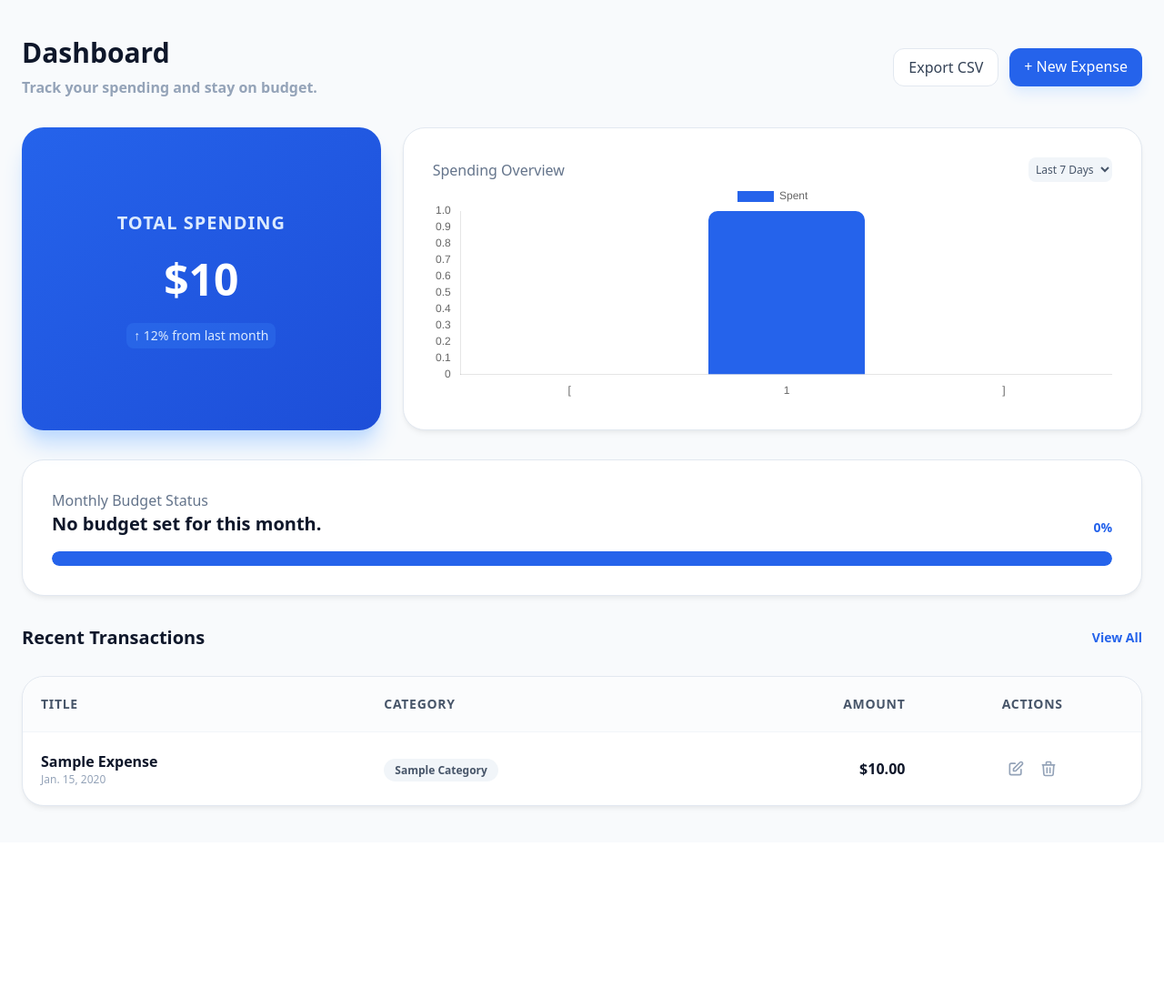
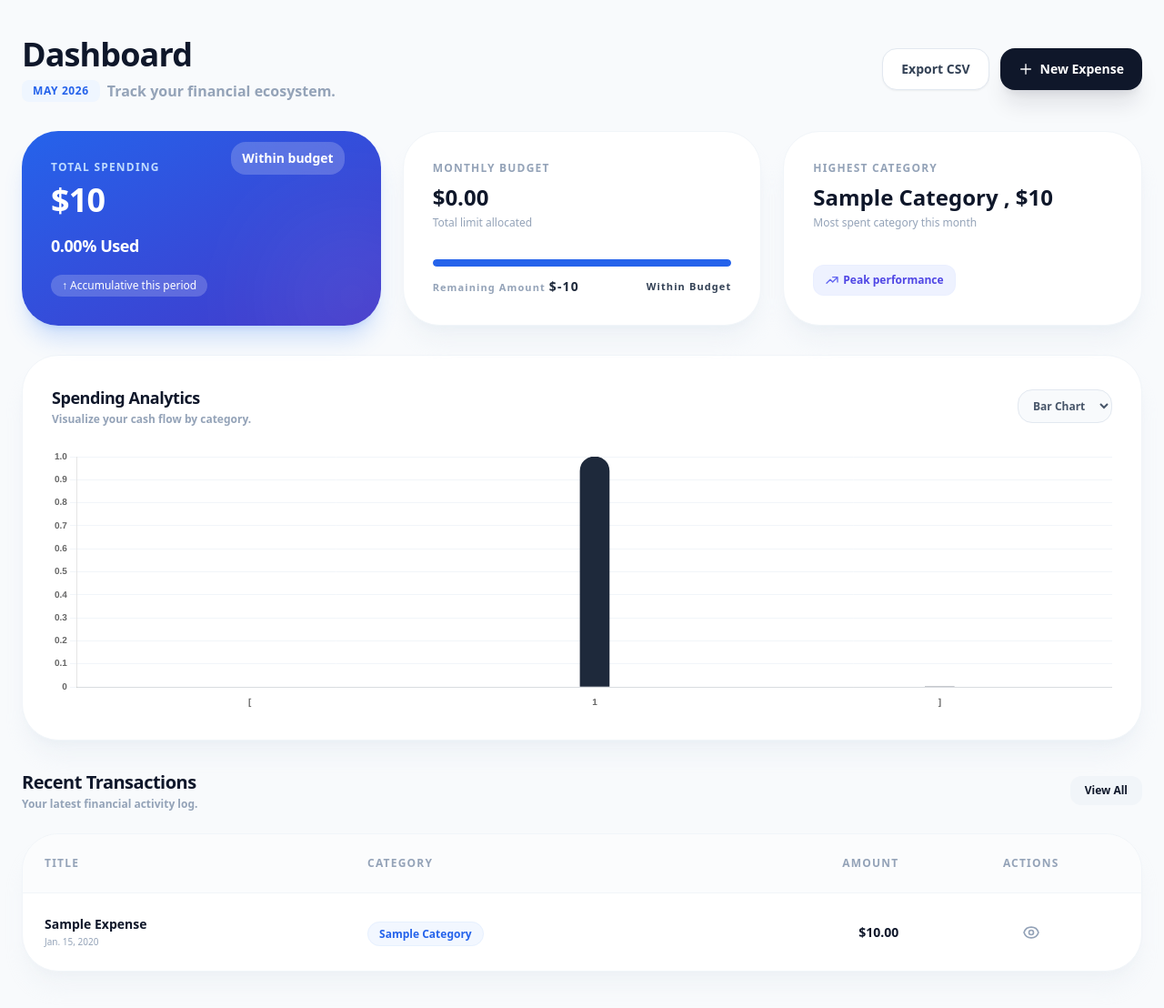
Before and after one commit to Nejat-33/Spent-Wisely-Using-Django, a Django app: page / in a window 1280 px wide. Shown: the part 81-1189 px from the top of the page at 91% size. Before the commit the page ends 971 px from the top, so only its background shows below. Run offline with Django 5.2, Linux system fonts and the light colour scheme; a user stored in the database is signed in; tables that the repository leaves empty hold one stand-in row (values such as "Sample post"); some libraries are stand-ins or nearby versions; some web fonts are replaced.

Commit message:
statistics added to user dashbboard

```diff
--- a/expense/models.py
+++ b/expense/models.py
@@ -1,5 +1,6 @@
 from django.db import models
 from django.contrib.auth.models import User
+from datetime import datetime
 
 
 class Category(models.Model):
@@ -15,7 +16,7 @@ class Expense(models.Model):
     amount = models.DecimalField(max_digits=10, decimal_places=2)
     category = models.ForeignKey(Category, on_delete=models.SET_NULL, null=True)
     description = models.TextField()
-    date = models.DateField()
+    date = models.DateField(default=datetime.now)
     created_at = models.DateTimeField(auto_now_add=True)
 
 
--- a/expense/templates/expenses/dashboard.html
+++ b/expense/templates/expenses/dashboard.html
@@ -2,113 +2,147 @@
 
 {% block content %}
 <div class="space-y-8">
-    <div class="flex flex-col md:flex-row justify-between items-start md:items-center gap-4">
+    <div class="flex flex-col md:flex-row justify-between items-start md:items-center gap-6">
         <div>
-            <h2 class="text-3xl font-bold text-slate-900">Dashboard</h2>
-            <p class="text-slate-400 font-bold mt-2">Track your spending and stay on budget.</p>
+            <h2 class="text-4xl font-black tracking-tight text-slate-900">Dashboard</h2>
+            <div class="flex items-center gap-2 mt-2">
+                <span class="bg-blue-50 text-blue-600 px-3 py-1 rounded-lg text-xs font-black tracking-wider uppercase">
+                    {{ current_month }}
+                </span>
+                <p class="text-slate-400 font-bold">Track your financial ecosystem.</p>
+            </div>
         </div>
         <div class="flex gap-3">
-            <button class="bg-white border border-slate-200 text-slate-700 px-4 py-2 rounded-xl font-medium hover:bg-slate-50 transition">Export CSV</button>
-            <a href="{% url 'add_expense' %}" class="bg-blue-600 text-white px-4 py-2 rounded-xl font-medium hover:bg-blue-700 transition shadow-lg shadow-blue-100">+ New Expense</a>
+            <button class="bg-white border border-slate-200 text-slate-700 px-5 py-3 rounded-2xl font-bold text-sm hover:bg-slate-50 transition shadow-sm">
+                Export CSV
+            </button>
+            <a href="{% url 'add_expense' %}" class="bg-slate-900 text-white px-5 py-3 rounded-2xl font-bold text-sm hover:bg-slate-800 transition shadow-xl shadow-slate-900/10 flex items-center gap-2">
+                <svg xmlns="http://www.w3.org/2000/svg" class="h-4 w-4" fill="none" viewBox="0 0 24 24" stroke="currentColor">
+                    <path stroke-linecap="round" stroke-linejoin="round" stroke-width="2" d="M12 4v16m8-8H4" />
+                </svg>
+                New Expense
+            </a>
         </div>
     </div>
 
-    <div class="grid grid-cols-1  md:grid-cols-3 gap-6">
-        <div class="soft-card p-8 rounded-3xl bg-gradient-to-br flex flex-col items-center justify-center from-blue-600 to-blue-700 text-white border-none shadow-xl shadow-blue-200">
-            <p class="text-blue-100 text-xl font-bold mb-4 uppercase tracking-wider">Total Spending</p>
-            <h2 class="text-5xl font-extrabold mt-2">  ${{ total_spent }}</h2>
-            <div class="mt-6 flex items-center gap-2 text-blue-100 text-sm">
-                <span class="bg-blue-500/30 px-2 py-1 rounded-lg">↑ 12% from last month</span>
-            </div>
+    <div class="grid grid-cols-1 md:grid-cols-3 gap-6">
+        <div class="p-8 rounded-[2.5rem] bg-gradient-to-br from-blue-600 to-indigo-700 text-white border-none shadow-xl shadow-blue-500/20 relative overflow-hidden group">
+            <div class="absolute -bottom-12 -right-12 w-40 h-40 bg-white/10 rounded-full blur-3xl group-hover:bg-white/15 transition-all"></div>
+            <p class="text-blue-200 text-xs font-black tracking-widest uppercase mb-2">Total Spending</p>
+            <h2 class="text-4xl font-black tracking-tight mt-1 mb-4">${{ total_spent|default:0.00 }}</h2>
+            <p class="text-lg font-black tracking-tight mt-1 mb-4">{{ budget_percent|default:0|floatformat:2 }}% Used</p>
+
+            <span class="absolute right-10 top-3 text-sm font-black  bg-white/20 backdrop-blur-md text-indigo-600 font-blacktext-xs px-3 py-2 rounded-2xl inline-flex items-center gap-1">
+
+                <span class=" {% if is_over_budget %} text-red-500 {% else %} text-white {% endif %}">
+                            {% if is_over_budget %}Exceeded limit!{% else %}Within budget{% endif %}
+                        </span>
+            </span>
+            <p class="inline-flex items-center gap-1 text-xs bg-white/20 px-3 py-1 rounded-full backdrop-blur-md">
+                ↑ Accumulative this period
+            </p>
         </div>
 
-        <div class="soft-card p-8 rounded-3xl col-span-1 md:col-span-2 flex flex-col justify-between">
-            <div class="flex justify-between items-center">
-                <p class="text-slate-500 font-medium">Spending Overview</p>
-                <select class="text-xs bg-slate-100 border-none rounded-lg p-1 text-slate-600 outline-none">
-                    <option>Last 7 Days</option>
-                    <option>Monthly</option>
-                </select>
+        <div class="p-8 rounded-[2.5rem] bg-white border border-slate-100 shadow-xl shadow-slate-200/40 flex flex-col justify-between">
+            <div>
+                <p class="text-slate-400 text-xs font-black tracking-widest uppercase mb-2">Monthly Budget</p>
+                <h3 class="text-2xl font-black text-slate-900">
+                    ${{ budget_amount|default:0.00|floatformat:2 }}
+                </h3>
+                <p class="text-xs text-slate-400 mt-1">Total limit allocated</p>
             </div>
 
-    <div class="h-60">
-        <canvas id="categoryChart"></canvas>
+            <div class="mt-6">
+                <div class="w-full bg-slate-100 h-2 rounded-full overflow-hidden">
+                    <div class="h-full {% if is_over_budget %}bg-red-500{% else %}bg-blue-600{% endif %} rounded-full transition-all duration-500"
+                         style="width: '{{ budget_percent|default:0 }}%'"></div>
                 </div>
+                <div class="flex justify-between items-center mt-3 text-[11px] font-black tracking-widest text-slate-400 capitalize">
+                    <span>Remaining Amount <span class="text-sm text-slate-800" >${{ remaining_amount }}</span> </span>
+                    <span class="{% if is_over_budget %}text-red-500 font-bold{% else %}text-slate-700{% endif %}">
+                        {% if is_over_budget %}Exceeded limit!{% else %}Within budget{% endif %}
+                    </span>
                 </div>
             </div>
         </div>
 
-    <div class="soft-card p-8 rounded-3xl my-8">
-    <div class="flex justify-between items-end mb-4">
+        <div class="p-8 rounded-[2.5rem] bg-white border border-slate-100 shadow-xl shadow-slate-200/40 flex flex-col justify-between">
             <div>
-            <p class="text-slate-500 font-medium">Monthly Budget Status</p>
-            <h4 class="text-xl font-bold text-slate-900">
-                {% if budget_amount > 0 %}
-                    ${{ total_spent }} of ${{ budget_amount|floatformat:2 }}
-                {% else %}
-                    No budget set for this month.
-                {% endif %}
-            </h4>
+                <p class="text-slate-400 text-xs font-black tracking-widest uppercase mb-2">Highest Category</p>
+                <h3 class="text-2xl font-black text-slate-900 capitalize">
+                    {{ highest_category_name |default:"No expense" }} , ${{ highest_category_total_sum }}
+                </h3>
+                <p class="text-xs text-slate-400 mt-1">Most spent category this month</p>
             </div>
-        <span class="text-sm font-bold {% if is_over_budget %}text-red-500{% else %}text-blue-600{% endif %}">
-            {{ budget_percent|floatformat }}%
+            <div class="mt-6">
+                <span class="bg-indigo-50 text-indigo-600 border border-indigo-100/30 font-bold text-xs px-3 py-2 rounded-xl inline-flex items-center gap-1">
+                    <svg xmlns="http://www.w3.org/2000/svg" class="h-4 w-4 text-indigo-500" fill="none" viewBox="0 0 24 24" stroke="currentColor">
+                        <path stroke-linecap="round" stroke-linejoin="round" stroke-width="2" d="M13 7h8m0 0v8m0-8l-8 8-4-4-6 6" />
+                    </svg>
+                    <span>Peak performance</span>
                 </span>
             </div>
-
-    <div class="w-full bg-slate-100 rounded-full h-4 overflow-hidden">
-        <div class="h-full transition-all duration-500 rounded-full {% if is_over_budget %}bg-red-500 shadow-lg shadow-red-100{% else %}bg-blue-600 shadow-lg shadow-blue-100{% endif %}"
-             style="width: '{{ budget_percent }}%'">
         </div>
     </div>
 
-    {% if is_over_budget %}
-        <p class="text-red-500 text-xs mt-3 font-semibold flex items-center gap-1">
-            ⚠️ You have exceeded your monthly limit!
-        </p>
-    {% endif %}
+    <div class="p-8 rounded-[2.5rem] bg-white border border-slate-100 shadow-xl shadow-slate-200/40">
+        <div class="flex justify-between items-center mb-6">
+            <div>
+                <h4 class="text-lg font-black text-slate-900 tracking-tight">Spending Analytics</h4>
+                <p class="text-slate-400 text-xs font-bold mt-0.5">Visualize your cash flow by category.</p>
+            </div>
+            <select class="text-xs font-bold bg-slate-50 border border-slate-200 rounded-2xl py-2 px-3 text-slate-600 focus:outline-none focus:border-blue-500">
+                <option>Bar Chart</option>
+            </select>
+        </div>
+        <div class="h-72">
+            <canvas id="categoryChart"></canvas>
+        </div>
     </div>
 
     <div>
-        <div class="flex justify-between items-center my-7">
-            <h3 class="text-xl font-bold text-slate-900">Recent Transactions</h3>
-            <a href="#" class="text-blue-600 text-sm font-semibold hover:underline">View All</a>
+        <div class="flex justify-between items-center my-6">
+            <div>
+                <h3 class="text-xl font-black text-slate-900 tracking-tight">Recent Transactions</h3>
+                <p class="text-slate-400 text-xs font-bold mt-0.5">Your latest financial activity log.</p>
+            </div>
+            <a href="{% url 'expense' %}" class="text-slate-900 text-xs font-black bg-slate-100 hover:bg-slate-200 px-4 py-2 rounded-xl transition">
+                View All
+            </a>
         </div>
 
-        <div class="soft-card rounded-3xl overflow-hidden">
+        <div class="rounded-[2.5rem] bg-white border border-slate-100 shadow-xl shadow-slate-200/30 overflow-hidden">
             <table class="w-full text-left border-collapse">
                 <thead>
                     <tr class="bg-slate-50/50 border-b border-slate-100">
-                        <th class="p-5 text-sm font-semibold text-slate-600 uppercase tracking-wider">Title</th>
-                        <th class="p-5 text-sm font-semibold text-slate-600 uppercase tracking-wider">Category</th>
-                        <th class="p-5 text-sm font-semibold text-slate-600 uppercase tracking-wider text-right">Amount</th>
-                        <th class="p-5 text-sm font-semibold text-slate-600 uppercase tracking-wider text-center">Actions</th>
+                        <th class="p-6 text-xs font-black text-slate-400 uppercase tracking-widest">Title</th>
+                        <th class="p-6 text-xs font-black text-slate-400 uppercase tracking-widest">Category</th>
+                        <th class="p-6 text-xs font-black text-slate-400 uppercase tracking-widest text-right">Amount</th>
+                        <th class="p-6 text-xs font-black text-slate-400 uppercase tracking-widest text-center">Actions</th>
                     </tr>
                 </thead>
-                <tbody class="divide-y divide-slate-100">
+                <tbody class="divide-y divide-slate-50">
                     {% for expense in expenses %}
-                    <tr class="hover:bg-slate-50/80 transition-colors group">
-                        <td class="p-5">
-                            <p class="font-semibold text-slate-900 capitalize">{{ expense.title }}</p>
-                            <p class="text-xs text-slate-400 ">{{ expense.date }}</p>
+                    <tr class="hover:bg-slate-50/60 transition-colors group">
+                        <td class="p-6">
+                            <p class="font-black text-slate-900 capitalize text-sm">{{ expense.title }}</p>
+                            <p class="text-[10px] text-slate-400 font-medium mt-0.5">{{ expense.date }}</p>
                         </td>
-                        <td class="p-5">
-                            <span class="bg-slate-100 text-slate-600 px-3 py-1 capitalize rounded-full text-xs font-bold">
+                        <td class="p-6">
+                            <span class="bg-blue-50/80 text-blue-600 border border-blue-100/50 px-3 py-1 capitalize rounded-full text-xs font-black">
                                 {{ expense.category }}
                             </span>
                         </td>
-                        <td class="p-5 text-right font-bold text-slate-900">
+                        <td class="p-6 text-right font-black text-slate-900 text-sm">
                             ${{ expense.amount }}
                         </td>
-                        <td class="p-5">
-                            <div class="flex justify-center gap-4  transition-opacity">
-                                <a href="{% url 'edit_expense' expense.pk %}" class="text-slate-400 hover:text-blue-600 transition">
+                        <td class="p-6">
+                            <div class="flex justify-center gap-4 items-center">
+                                <a href="{% url 'expense_detail' expense.pk %}" class="p-2 text-slate-400 hover:text-blue-600 hover:bg-blue-50 rounded-lg transition" title="View Detail">
     <svg xmlns="http://www.w3.org/2000/svg" class="h-5 w-5" fill="none" viewBox="0 0 24 24" stroke="currentColor">
-                                        <path stroke-linecap="round" stroke-linejoin="round" stroke-width="2" d="M11 5H6a2 2 0 00-2 2v11a2 2 0 002 2h11a2 2 0 002-2v-5m-1.414-9.414a2 2 0 112.828 2.828L11.828 15H9v-2.828l8.586-8.586z" />
-                                    </svg>
-                                </a>
-                                <a href="{% url 'delete_expense' expense.pk %}" class="text-slate-400 hover:text-red-500 transition">
-                                    <svg xmlns="http://www.w3.org/2000/svg" class="h-5 w-5" fill="none" viewBox="0 0 24 24" stroke="currentColor">
-                                        <path stroke-linecap="round" stroke-linejoin="round" stroke-width="2" d="M19 7l-.867 12.142A2 2 0 0116.138 21H7.862a2 2 0 01-1.995-1.858L5 7m5 4v6m4-6v6m1-10V4a1 1 0 00-1-1h-4a1 1 0 00-1 1v3M4 7h16" />
+        <!-- Eye Icon -->
+        <path stroke-linecap="round" stroke-linejoin="round" stroke-width="2" d="M15 12a3 3 0 11-6 0 3 3 0 016 0z" />
+        <path stroke-linecap="round" stroke-linejoin="round" stroke-width="2" d="M2.458 12C3.732 7.943 7.523 5 12 5c4.478 0 8.268 2.943 9.542 7-1.274 4.057-5.064 7-9.542 7-4.477 0-8.268-2.943-9.542-7z" />
     </svg>
 </a>
                             </div>
@@ -116,8 +150,11 @@
                     </tr>
                     {% empty %}
                     <tr>
-                        <td colspan="4" class="p-10 text-center text-slate-400">
-                            No expenses found. Start by adding one!
+                        <td colspan="4" class="p-20 text-center text-slate-400 font-medium">
+                            <div class="flex flex-col items-center">
+                                <span class="text-3xl mb-2">📭</span>
+                                No expenses found. Start by recording your first transaction!
+                            </div>
                         </td>
                     </tr>
                     {% endfor %}
@@ -126,12 +163,12 @@
         </div>
     </div>
 </div>
+
 {{ labels|json_script:"labels-data" }}
 {{ data|json_script:"values-data" }}
 <script src="https://cdn.jsdelivr.net/npm/chart.js"></script>
 
 <script>
-
     const rawLabels = JSON.parse(document.getElementById('labels-data').textContent);
     const rawData = JSON.parse(document.getElementById('values-data').textContent);
 
@@ -144,24 +181,49 @@ const rawLabels = JSON.parse(document.getElementById('labels-data').textContent)
                 datasets: [{
                     label: 'Spent',
                     data: rawData,
-                    backgroundColor: '#2563eb',
-                    borderRadius: 10,
+                    backgroundColor: '#1e293b',
+                    borderRadius: 16,
+                    barThickness: 32,
                 }]
             },
             options: {
                 responsive: true,
                 maintainAspectRatio: false,
                 scales: {
-                    y: { beginAtZero: true, grid: { display: false } },
-                    x: { grid: { display: false } }
+                    y: {
+                        beginAtZero: true,
+                        grid: {
+                            color: '#f1f5f9'
+                        },
+                        ticks: {
+                            font: {
+                                weight: 'bold',
+                                size: 10
+                            }
+                        }
+                    },
+                    x: {
+                        grid: {
+                            display: false
+                        },
+                        ticks: {
+                            font: {
+                                weight: 'bold',
+                                size: 10
+                            }
+                        }
+                    }
+                },
+                plugins: {
+                    legend: {
+                        display: false
+                    }
                 }
             }
         });
     } else {
-
         document.getElementById('categoryChart').parentElement.innerHTML =
-            '<p class="text-slate-400 text-center mt-10">Add an expense to see your chart!</p>';
+            '<p class="text-slate-400 text-center text-sm font-bold mt-20">Add an expense to see your spending insights chart!</p>';
     }
 </script>
-
 {% endblock %}
--- a/expense/templates/expenses/delete_expense.html
+++ b/expense/templates/expenses/delete_expense.html
@@ -20,7 +20,7 @@
             <button type="submit" class="w-full bg-red-500 hover:bg-red-600 text-white p-4 rounded-2xl font-bold transition-all shadow-lg shadow-red-200">
                 Yes, Delete Permanently
             </button>
-            <a href="{% url 'dashboard' %}" class="w-full bg-slate-100 hover:bg-slate-200 text-slate-600 p-4 rounded-2xl font-bold transition-all text-center">
+            <a href="{% url 'expense' %}" class="w-full bg-slate-100 hover:bg-slate-200 text-slate-600 p-4 rounded-2xl font-bold transition-all text-center">
                 No, Keep it
             </a>
         </form>
--- a/expense/templates/expenses/set_budget.html
+++ b/expense/templates/expenses/set_budget.html
@@ -1,8 +1,9 @@
 {% extends 'expenses/base.html' %}
 
 {% block content %}
-<div class="max-w-xl mx-auto py-16">
+<div class="max-w-xl mx-auto py-5">
     <div class="text-center mb-10">
+
         <div class="inline-flex items-center justify-center w-16 h-16 bg-blue-50 text-blue-600 rounded-3xl mb-4">
             <svg xmlns="http://www.w3.org/2000/svg" class="h-8 w-8" fill="none" viewBox="0 0 24 24" stroke="currentColor">
                 <path stroke-linecap="round" stroke-linejoin="round" stroke-width="2" d="M9 7h6m0 10v-3m-3 3h.01M9 17h.01M9 14h.01M12 14h.01M15 11h.01M12 11h.01M9 11h.01M7 21h10a2 2 0 002-2V5a2 2 0 00-2-2H7a2 2 0 00-2 2v14a2 2 0 002 2z" />
--- a/expense/views.py
+++ b/expense/views.py
@@ -13,7 +13,7 @@ from .models import Budget
 
 @login_required
 def dashboard(request):
-
+    now = datetime.now()
     expense = Expense.objects.filter(user=request.user)
     total_sppent = expense.aggregate(Sum('amount'))['amount__sum'] or 0
 
@@ -21,6 +21,12 @@ def dashboard(request):
     category = (
          expense.values('category').annotate(total_sum= Sum('amount')).order_by('-total_sum')
     )
+    category2 = (
+         expense.values('category__name').annotate(total_sum= Sum('amount')).order_by('-total_sum')
+    )
+
+    highest_category = category2.first()
+
     budget_obj = Budget.objects.filter(
          user = request.user,
          month = now.month,
@@ -28,6 +34,7 @@ def dashboard(request):
     ).first()
 
     budget_amount = budget_obj.amount if budget_obj else 0
+    remaining_amount =  budget_amount - total_sppent
 
     if budget_amount > 0:
          budget_percent = (total_sppent/ budget_amount) * 100
@@ -43,7 +50,11 @@ def dashboard(request):
         "labels": json.dumps(labels),
         "data": json.dumps(data),
         "budget_percent" : budget_percent,
-        "budget_amount": min(budget_percent, 100),
+        "current_month" : now.strftime('%B %Y'),
+        "remaining_amount" : remaining_amount,
+        "budget_amount": budget_amount,
+        "highest_category_name" : highest_category['category__name'],
+        "highest_category_total_sum" : highest_category['total_sum'],
         "is_over_budget" : total_sppent > budget_amount and budget_amount > 0
     }
 
@@ -145,8 +156,6 @@ def expense(request):
 
      expense = Expense.objects.filter(
           user = request.user).order_by('-date')
-     print(f"DEBUG: Found {expense.count()} total expenses for user {request.user}") # CHECK TERMINAL
-
 
      category = Category.objects.filter(user = request.user)
 
@@ -167,7 +176,7 @@ def expense(request):
      )
 
      total_spent = expense.aggregate(Sum('amount'))['amount__sum'] or 0
-     print(f"DEBUG: Total spent is {total_spent}")
+
      number_of_expense = expense.count()
 
      budget = Budget.objects.filter(user= request.user, month= now.month, year = now.year).first()
```
Also changed, not shown: expense/templates/expenses/add_expense.html (+10 -2 lines), expense/templates/expenses/edit_expense.html (+12 -4 lines), expense/templates/expenses/expense_detail.html (+2 -7 lines). Lines whose indentation alone changed are shown as unchanged.
